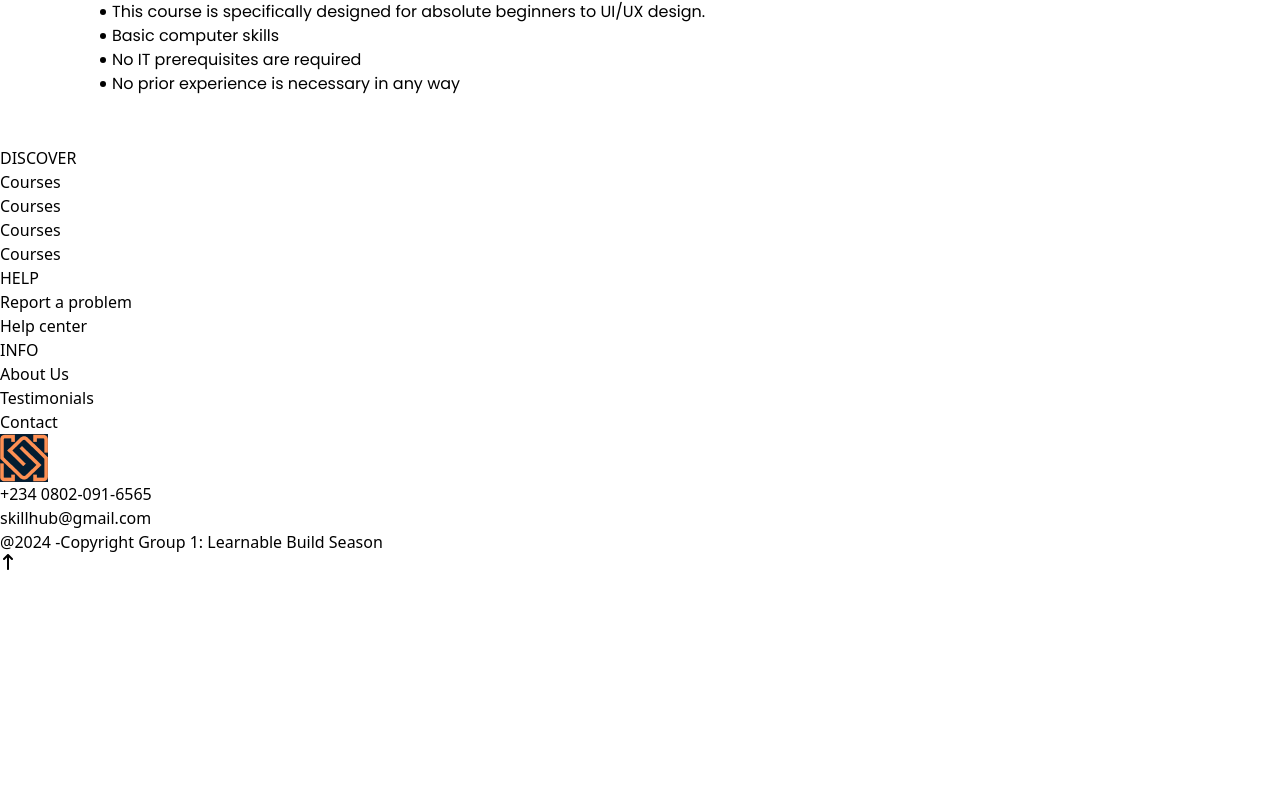
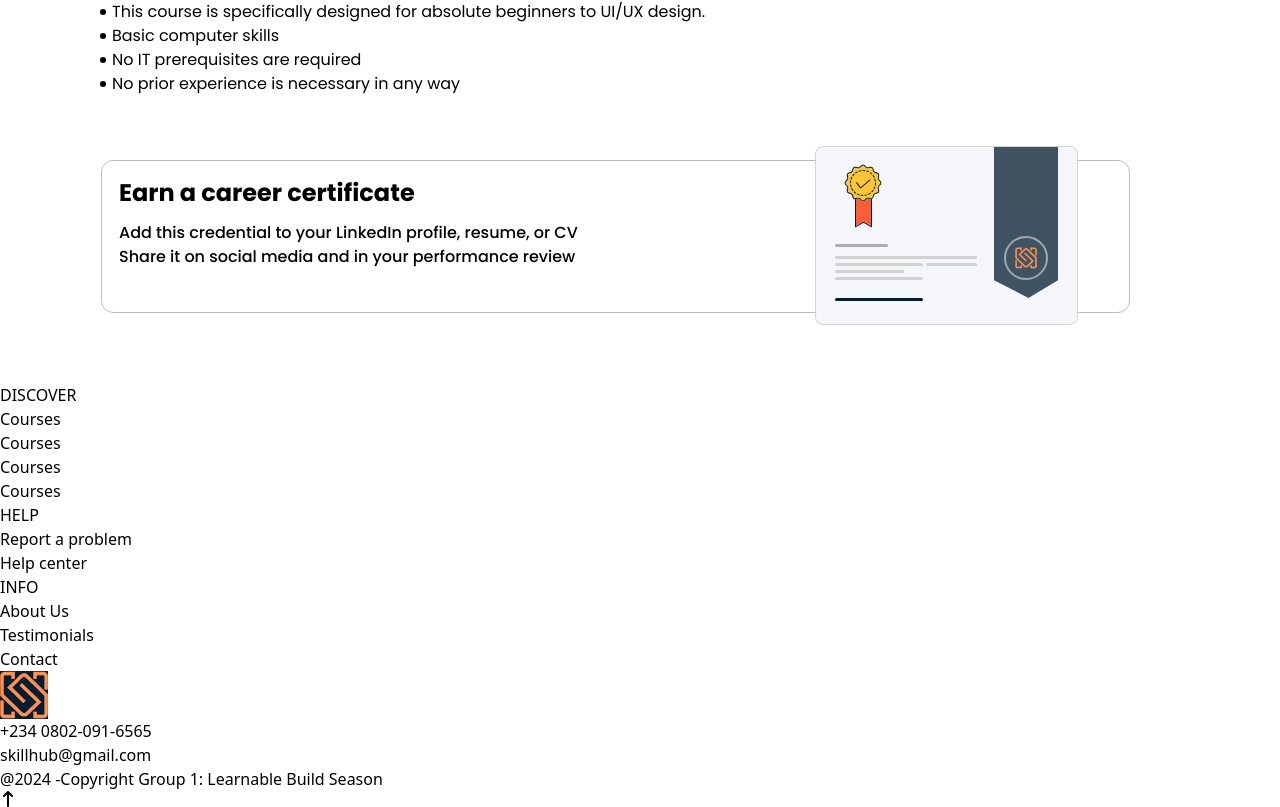
Before and after one commit to GenesysLearnable/LMS-A-FE-1, a React (Vite) app: page /course in a window 1280 px wide. Shown: the part 1435-2242 px from the top of the page. Before the commit the page ends 2005 px from the top, so only its background shows below. Built offline with nearby package versions, Linux system fonts and the light colour scheme.

Commit message:
Added the Career Certificate

```diff
--- /dev/null
+++ b/src/Components/Courses/CareerCertificate.jsx
@@ -0,0 +1,20 @@
+import Style from './CareerCertificate.module.css';
+
+const CareerCertificate = function () {
+  return (
+    <div className={Style.certificate}>
+      <div className={Style.certificate__info}>
+        <h2>Earn a career certificate</h2>
+
+        <h3>
+          Add this credential to your LinkedIn profile, resume, or CV Share it
+          on social media and in your performance review
+        </h3>
+      </div>
+
+      <img src="/src/Images/Courses/Certificate.svg" alt="Certificate" />
+    </div>
+  );
+};
+
+export default CareerCertificate;
--- /dev/null
+++ b/src/Components/Courses/CareerCertificate.module.css
@@ -0,0 +1,46 @@
+.certificate {
+  width: 1029px;
+  margin-left: 101px;
+  margin-bottom: 56px;
+  position: relative;
+
+  display: flex;
+  align-items: center;
+}
+
+.certificate__info {
+  width: 1029px;
+  border: 1px solid #bbbcbd;
+  border-radius: 12px;
+  margin-top: 14px;
+  margin-bottom: 14px;
+}
+
+.certificate__info h2,
+.certificate__info h3 {
+  font-family: Poppins;
+  margin-left: 17px;
+}
+
+.certificate__info h2 {
+  font-weight: 700;
+  font-size: 24px;
+  line-height: 36px;
+  margin-top: 14px;
+  margin-bottom: 10px;
+}
+
+.certificate__info h3 {
+  font-weight: 500;
+  font-size: 16px;
+  line-height: 24px;
+  width: 459px;
+  margin-bottom: 43px;
+}
+
+.certificate img {
+  width: 263px;
+  position: absolute;
+  top: 0px;
+  left: 714px;
+}
--- a/src/Pages/CoursePage.jsx
+++ b/src/Pages/CoursePage.jsx
@@ -1,3 +1,4 @@
+import CareerCertificate from '../Components/Courses/CareerCertificate';
 import ClassLessons from '../Components/Courses/ClassLessons';
 import CourseKeyInfo from '../Components/Courses/CourseKeyInfo';
 import CourseRequirements from '../Components/Courses/CourseRequirements';
@@ -10,6 +11,7 @@ const CoursePage = () => {
       <LearnInfo />
       <ClassLessons />
       <CourseRequirements />
+      <CareerCertificate />
     </>
   );
 };
```
Also changed, not shown: src/Images/Courses/Certificate.svg (added).
